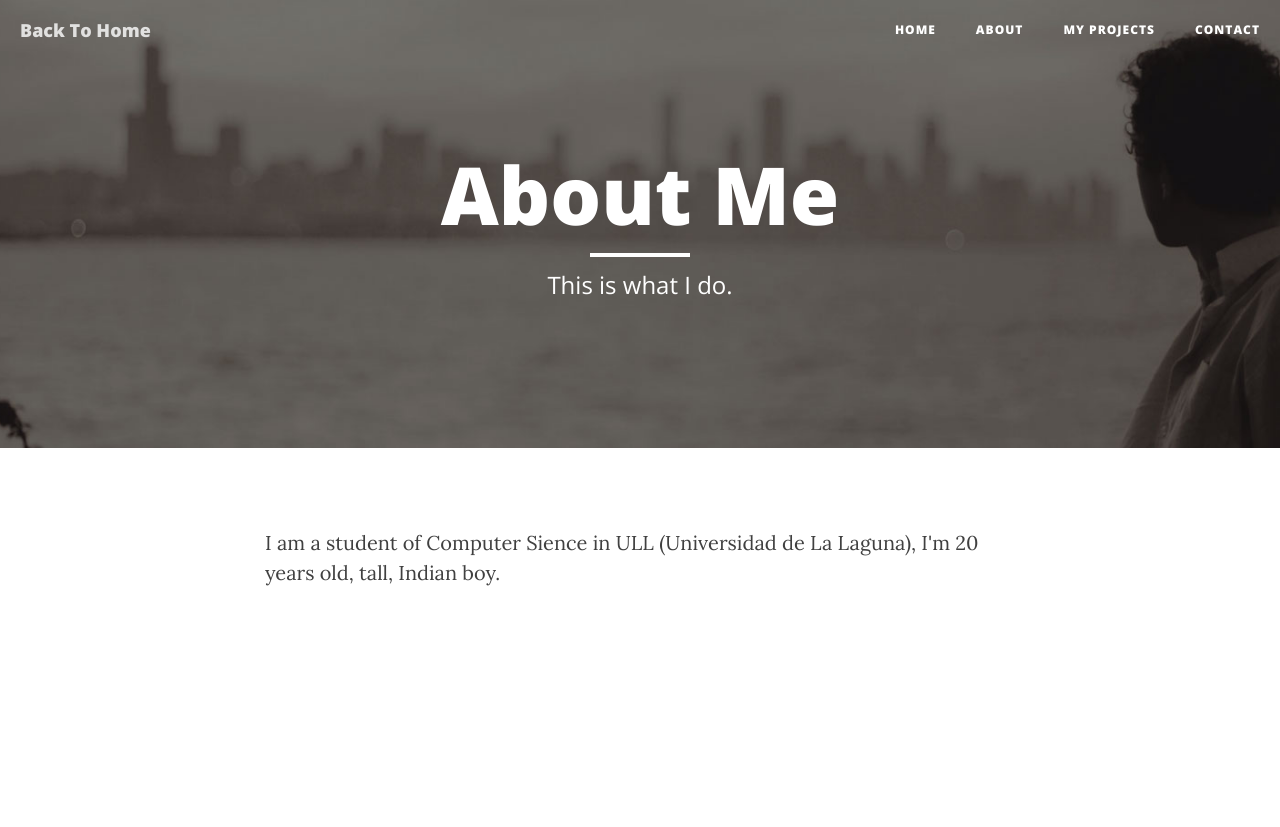
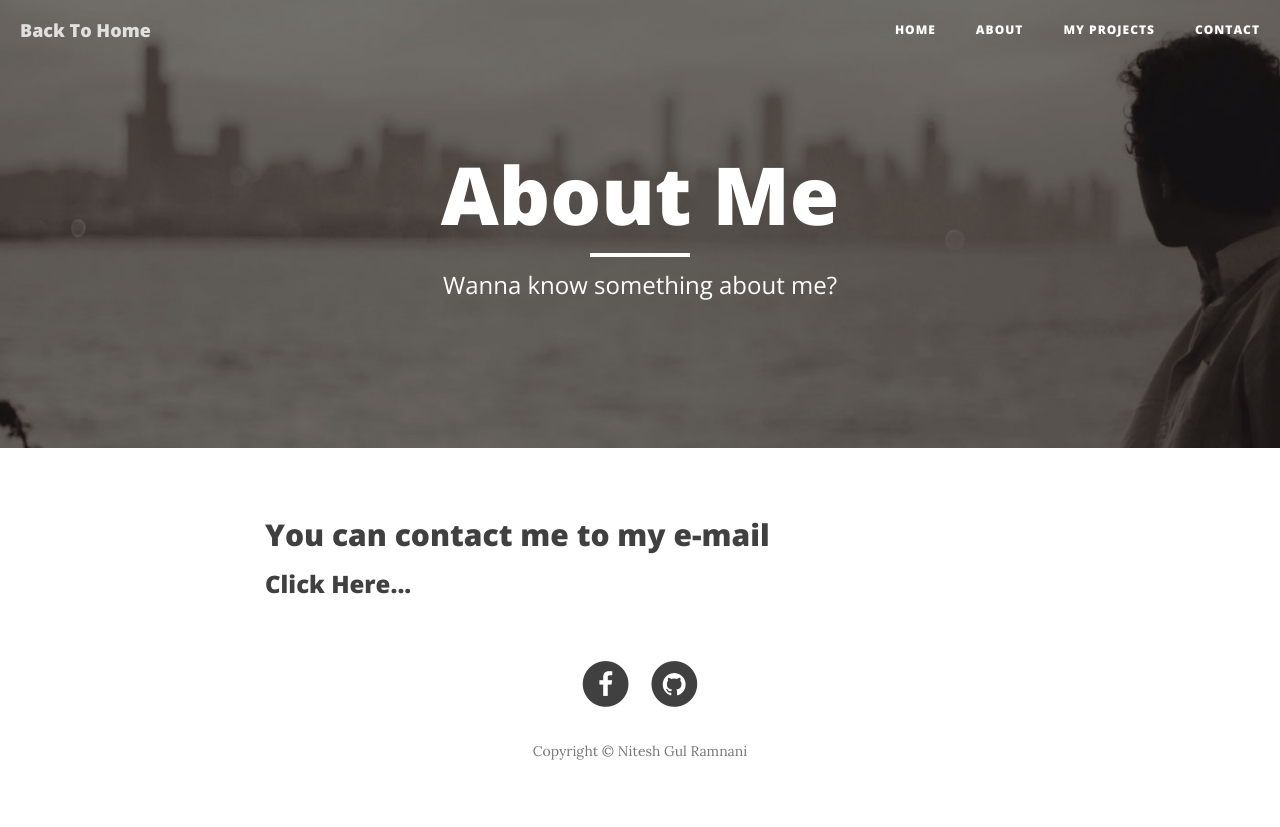
Before and after one commit to alu0100814651/alu0100814651.github.io, a plain HTML site: page blog/about.html in a window 1280 px wide. Before the commit the page ends 800 px from the top, so only its background shows below. Drawn offline with nearby package versions, Linux system fonts and the light colour scheme.

Commit message:
commit
subiendo con la modificación de la práctica 2

```diff
--- a/blog/about.html
+++ b/blog/about.html
@@ -21,6 +21,7 @@
     <link href="http://maxcdn.bootstrapcdn.com/font-awesome/4.1.0/css/font-awesome.min.css" rel="stylesheet" type="text/css">
     <link href='http://fonts.googleapis.com/css?family=Lora:400,700,400italic,700italic' rel='stylesheet' type='text/css'>
     <link href='http://fonts.googleapis.com/css?family=Open+Sans:300italic,400italic,600italic,700italic,800italic,400,300,600,700,800' rel='stylesheet' type='text/css'>
+    <link rel="icon" type="image/jpg" href="img/post-sample-image.jpg"/>
 
     <!-- HTML5 Shim and Respond.js IE8 support of HTML5 elements and media queries -->
     <!-- WARNING: Respond.js doesn't work if you view the page via file:// -->
@@ -78,7 +79,7 @@
                     <div class="page-heading">
                         <h1>About Me</h1>
                         <hr class="small">
-                        <span class="subheading">This is what I do.</span>
+                        <span class="subheading">Wanna know something about me?</span>
                     </div>
                 </div>
             </div>
@@ -89,14 +90,49 @@
     <div class="container">
         <div class="row">
             <div class="col-lg-8 col-lg-offset-2 col-md-10 col-md-offset-1">
-                <p>I am a student of Computer Sience in ULL (Universidad de La Laguna), I'm 20 years old, tall, Indian boy.</p>
+              <div class="post-preview">
+                <a href="contact.html">
+                  <h2 class="post-tittle">
+                    You can contact me to my e-mail
+                  </h2>
+                  <h3 class="post-subtittle">
+                    Click Here...
+                  </h3>
+                </a>
+              </div>
             </div>
         </div>
     </div>
-    <br>
-    <br>
-    <br>
-    <br>
+
+    <!-- Footer -->
+    <footer>
+      <div class="container">
+        <div class="row">
+          <div class="col-lg-8 col-lg-offset-2 col-md-10 col-md-offset-1">
+            <ul class="list-inline text-center">
+              <li>
+                <a href="https://www.facebook.com/NiTz.CoOl.RaMnAnI">
+                  <span class="fa-stack fa-lg">
+                    <i class="fa fa-circle fa-stack-2x"></i>
+                    <i class="fa fa-facebook fa-stack-1x fa-inverse"></i>
+                  </span>
+                </a>
+              </li>
+              <li>
+                <a href="https://github.com/alu0100814651/alu0100814651.github.io">
+                  <span class="fa-stack fa-lg">
+                    <i class="fa fa-circle fa-stack-2x"></i>
+                    <i class="fa fa-github fa-stack-1x fa-inverse"></i>
+                  </span>
+                </a>
+              </li>
+            </ul>
+            <p class="copyright text-muted">Copyright &copy; Nitesh Gul Ramnani</p>
+          </div>
+        </div>
+      </div>
+    </footer>
+
     <!-- jQuery -->
     <script src="js/jquery.js"></script>
 
```
Also changed, not shown: blog/contact.html (+31 -4 lines), blog/index.html (+38 -4 lines), blog/post.html (+36 -4 lines).
